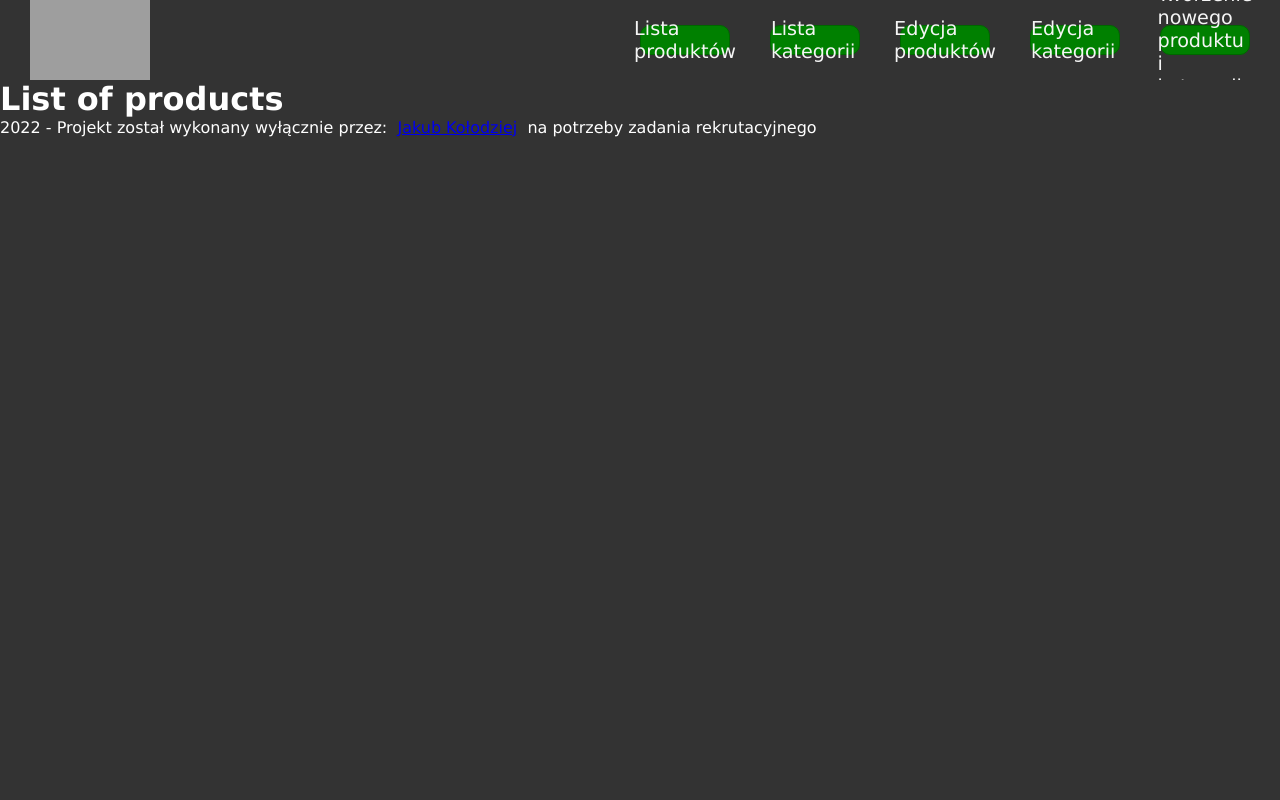
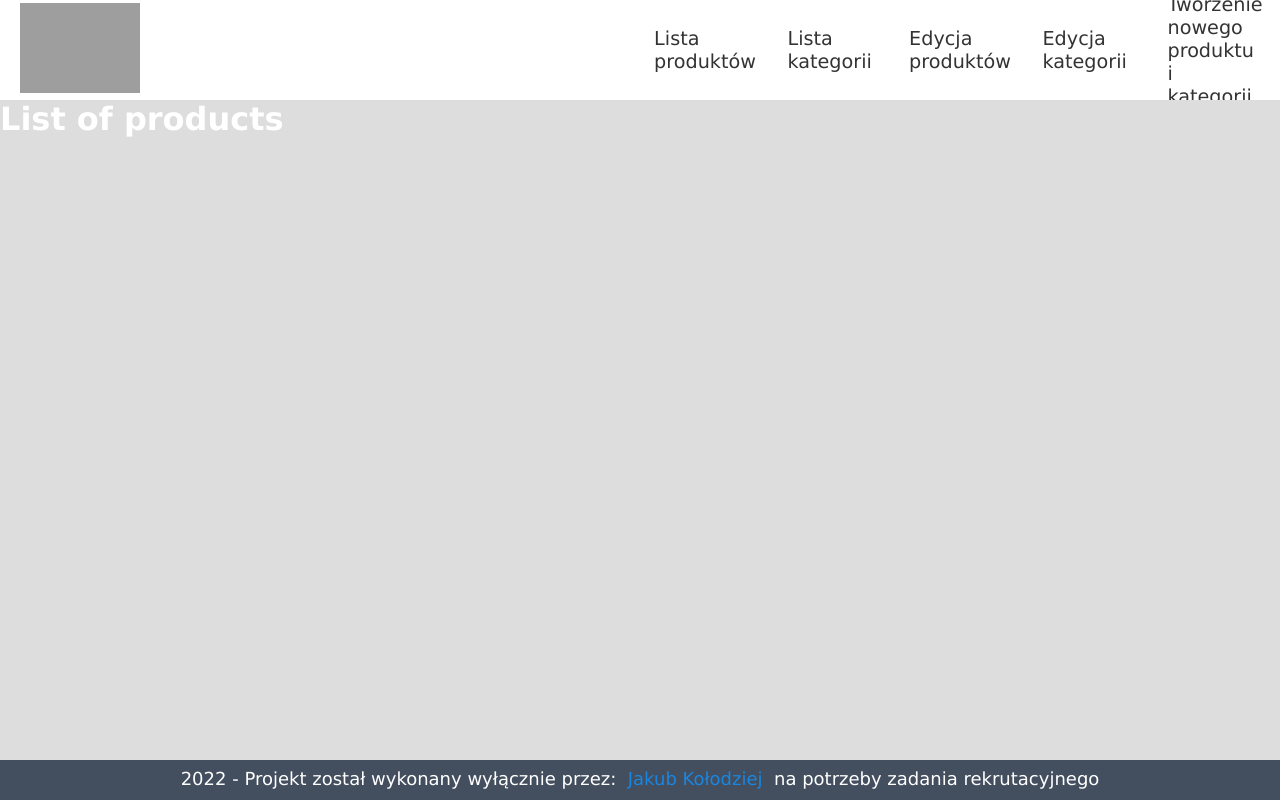
Before and after one commit to JakubKolodziej21/Recruitment-project, a React (Create React App) app in the folder gopos-app/: page / in a window 1280 px wide. Built offline with nearby package versions, Linux system fonts and the light colour scheme; grey boxes are pictures that could not be loaded.

Commit message:
Update style site

```diff
--- a/gopos-app/src/Assets/Style/style.scss
+++ b/gopos-app/src/Assets/Style/style.scss
@@ -5,7 +5,7 @@
 
   box-sizing: border-box;
 
-  background-color: #333;
+  background-color: #ddd;
 
   html,
   body {
@@ -35,43 +35,83 @@
 
       flex-direction: column;
       .globalBar {
-        padding: 0 30px;
+        background-color: white;
+        padding: 0 20px;
         width: 100%;
-        height: 80px;
+        height: 100px;
         display: flex;
         flex-direction: row;
         justify-content: space-between;
         align-items: center;
+
         .logo {
+          background-color: white;
+          img{
+            background-color: white;
+          }
         }
         .nav {
-          width: 50%;
+          width: 40%;
+          min-width: 600px;
           height: 100%;
           display: flex;
           justify-content: space-between;
           align-items: center;
-
+          background-color: white;
           .button {
             width: 90px;
             height: 30px;
             display: flex;
             align-items: center;
             justify-content: center;
-            border-radius: 10px;
+            background-color: white;
             text-decoration: none;
-            color:whitesmoke;
-
+            color: #333;
             font-size: larger;
-            background-color: green;
-            border: #060 solid 1px;
+            transform-origin: 3ms;
 
             &:hover {
-              background-color: white;
-              color: #060;
+              color: #1a86e0;
+              cursor: pointer;
+              transition: color 0.3s ease-in-out;
             }
           }
         }
       }
     }
+    .footer {
+      position:fixed;
+      bottom:0;
+      left:0;
+      width: 100%;
+      display:flex;
+      height: 40px;
+      text-align: center;
+
+      align-items: center;
+
+      p{
+
+      background-color: #434e5e;
+      width: 100%;
+      height: 40px;
+      color:white;
+      font-size: large;
+    padding-top: 8px;
+
+      justify-content: center;
+
+
+      a{
+        background-color: #434e5e;
+        cursor: pointer;
+        text-decoration:dashed;
+        color:#1a86e0;
+        &:hover{
+          color:#1f7cc8;
+      }
+      }
+    }
   }
 }
+}
```
